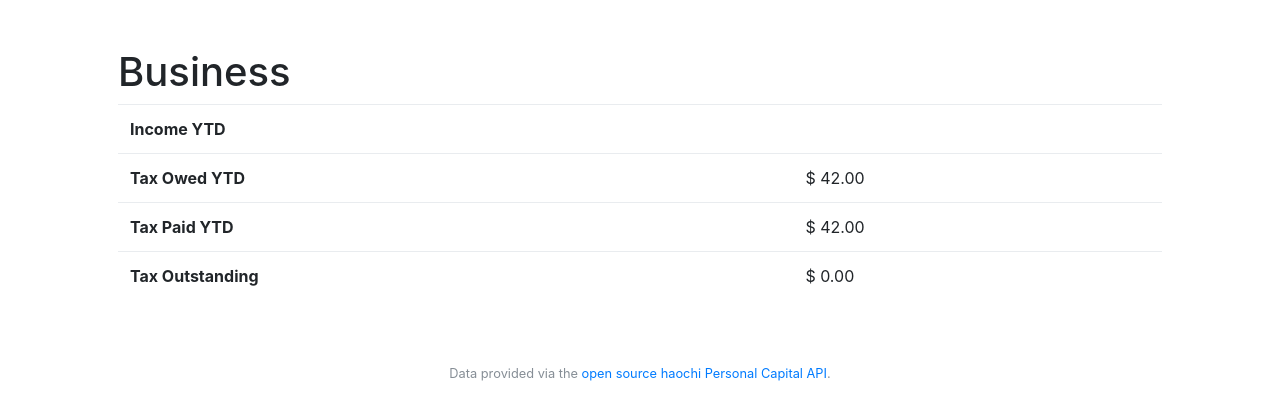
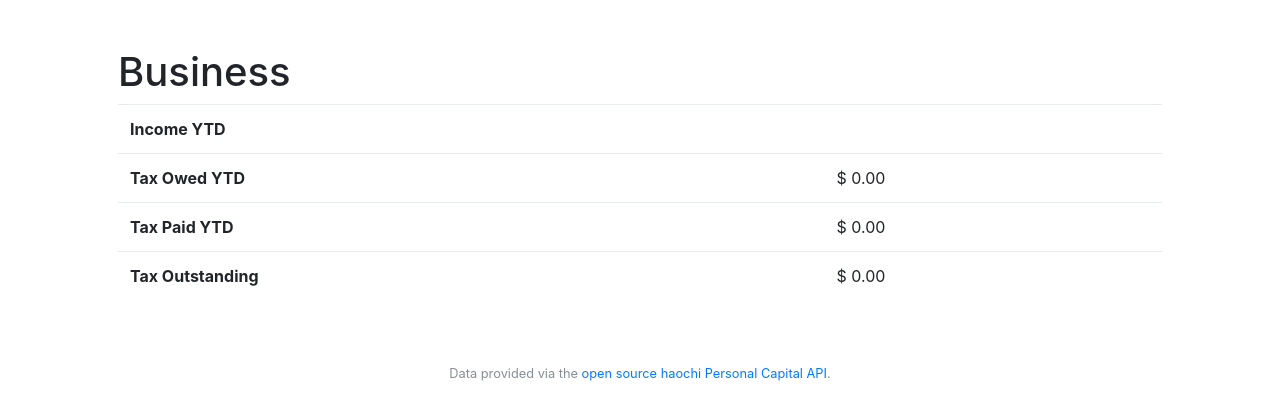
Before and after one commit to bennett39/budget-flask-archived, a Flask app: page /business in a window 1280 px wide. Shown: the part 66-486 px from the top of the page. Run offline with Flask 2, Linux system fonts and the light colour scheme; a user stored in the database is signed in; some libraries are stand-ins or nearby versions.

Commit message:
Fix business.html Internal Server error

```diff
--- a/app.py
+++ b/app.py
@@ -107,11 +107,11 @@
 
     transactions = get_txs(db)
     year = datetime.today().year
-    totals = {}
+    totals = {'Revenue': 0, 'Business': 0}
 
     for i in transactions:
 
-        if i['cat_group'] == 'income' or i['cat_id'] == 13:
+        if i['cat_group'] == 'Revenue' or i['cat_group'] == 'Business':
 
             i['date'] = datetime.strptime(i['date'], '%Y-%m-%d').year
 
@@ -122,19 +122,17 @@
                 else:
                     i['amount'] = (-1 * i['amount'])
 
-                if i['cat_group'] not in totals:
-                    totals[i['cat_group']] = i['amount']
-                else:
-                    totals[i['cat_group']] += i['amount']
+                totals[i['cat_group']] += i['amount']
 
-    totals['tax_owed'] = 42 # TODO - totals['income'] * 0.25
-    totals['tax_paid'] = 42 # TODO - totals.pop('business')
+    totals['tax_owed'] = totals['Revenue'] * 0.25
+    totals['tax_paid'] = totals['Business']
     totals['outstanding'] = totals['tax_owed'] - totals['tax_paid']
 
     for i in totals:
         totals[i] = usd(totals[i])
 
-    return render_template("business.html", totals=totals)
+    return render_template("business.html", totals=totals,
+            transactions=transactions)
 
 
 @app.route("/categorize", methods=["GET", "POST"])
--- a/templates/business.html
+++ b/templates/business.html
@@ -6,6 +6,7 @@
 
 {% block main %}
     <h1>Business</h1>
+
     <div class="table-responsive table-hover">
         <table class="table">
             <tbody>
```
